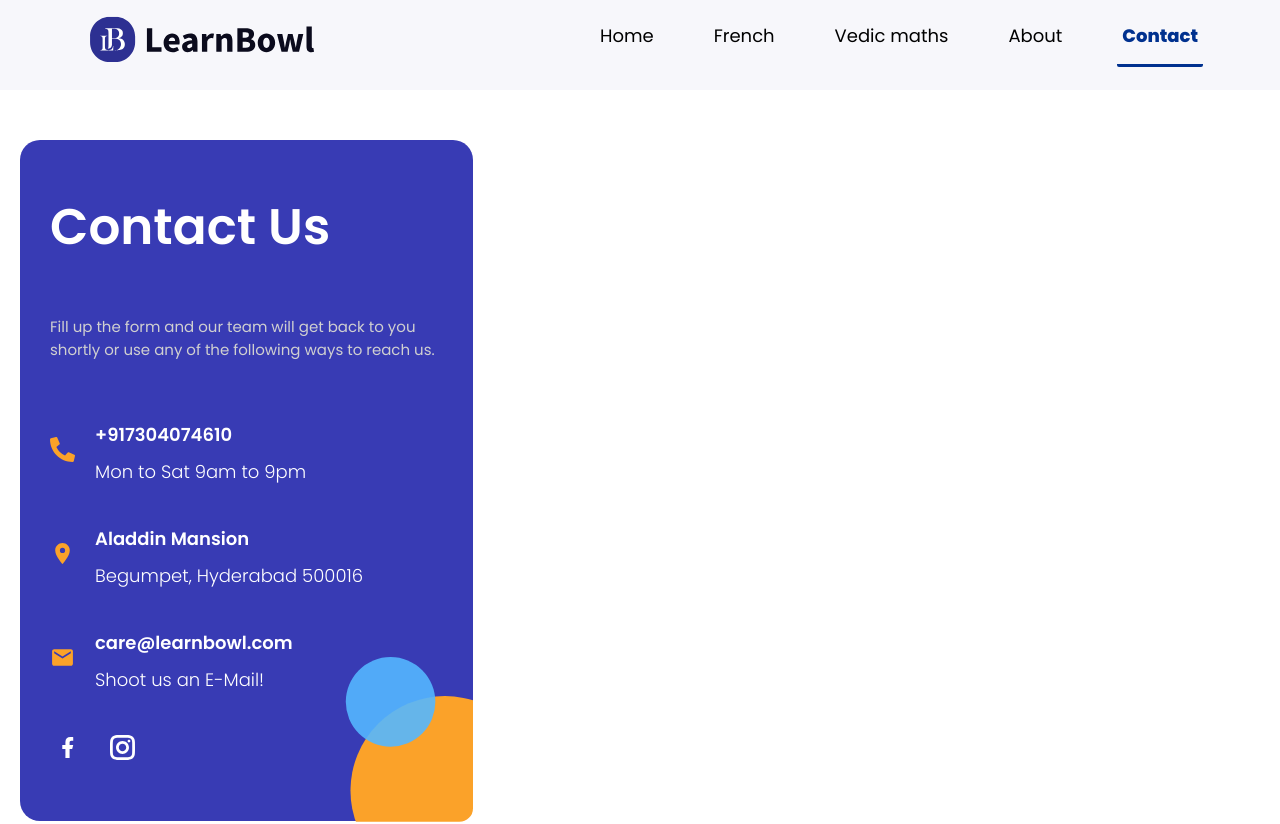
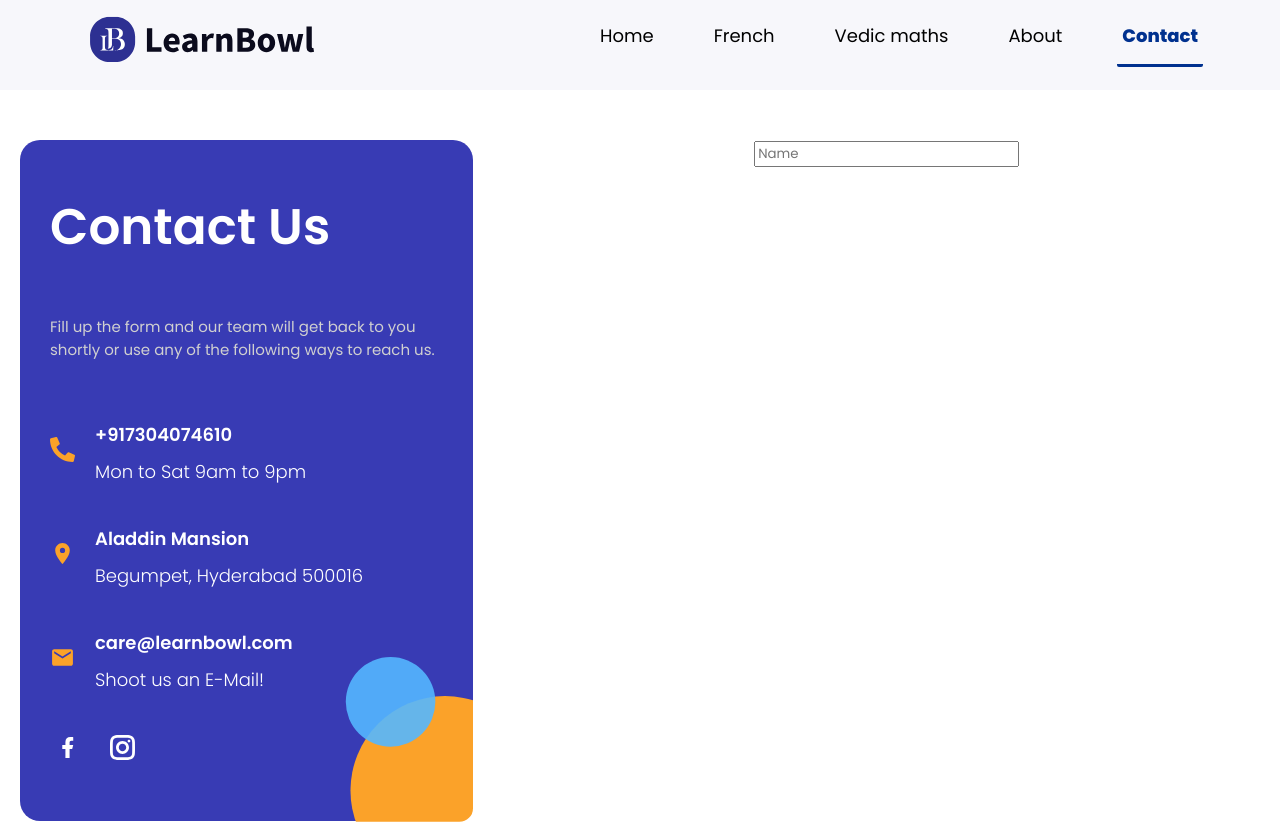
Before and after one commit to Priya-Patel31/learnbowl-clone, a React (Create React App) app: page /contact in a window 1280 px wide. Shown: the top 824 px of the page. Built offline with nearby package versions, Linux system fonts and the light colour scheme.

Commit message:
update ContactSection.js

```diff
--- a/src/components/Contact/ContactSection1/ContactSection1.js
+++ b/src/components/Contact/ContactSection1/ContactSection1.js
@@ -61,7 +61,13 @@ function ContactSection1() {
         ></img>
       </div>
 
-      <div className="contact-form-container"></div>
+      <div className="contact-form-container">
+        <form>
+          <label>
+            <input type="name" placeholder="Name" required></input>
+          </label>
+        </form>
+      </div>
     </div>
   );
 }
```
